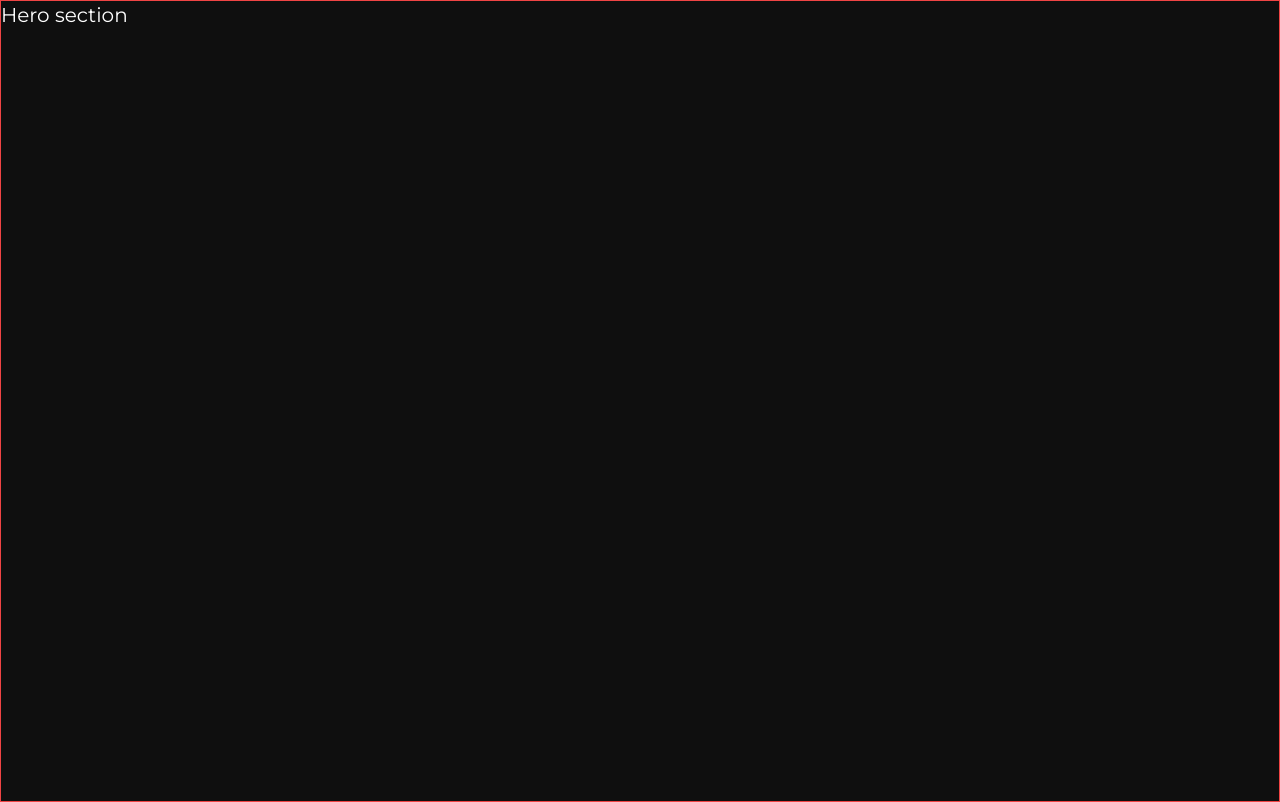
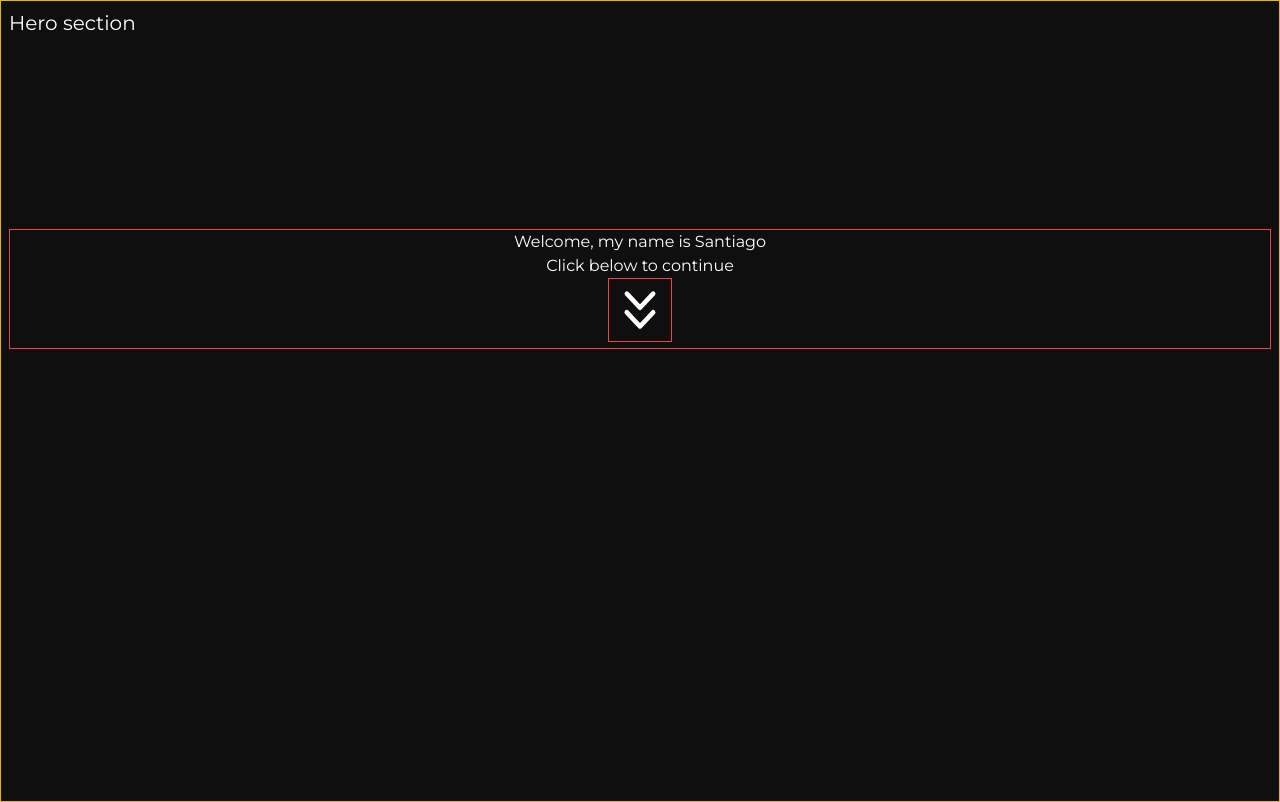
Before and after one commit to sjcrippa/portfolio_3.0, a Next.js app: page / in a window 1280 px wide. Built offline with nearby package versions, Linux system fonts and the light colour scheme.

Commit message:
hero section

```diff
--- a/package.json
+++ b/package.json
@@ -9,6 +9,8 @@
     "lint": "next lint"
   },
   "dependencies": {
+    "@heroicons/react": "^2.0.18",
+    "boxicons": "^2.1.4",
     "framer-motion": "^10.16.5",
     "next": "14.0.3",
     "react": "^18",
--- a/src/app/layout.tsx
+++ b/src/app/layout.tsx
@@ -14,7 +14,7 @@ export default function RootLayout({
 }) {
   return (
     <html lang="en">
-      <body className={`${montserrat.className} antialiased bg-dark text-light max-w-screen-xl border border-red-500 mx-auto`}>
+      <body className={`${montserrat.className} antialiased bg-dark text-light max-w-screen-xl border border-yellow-500 mx-auto`}>
         {children}
       </body>
     </html>
--- a/src/app/page.tsx
+++ b/src/app/page.tsx
@@ -1,10 +1,17 @@
 import Image from 'next/image'
+import { ChevronDoubleDownIcon } from '@heroicons/react/20/solid'
+
 
 export default function Home() {
   return (
     <>
-      <main className='w-full h-screen'>
+      <main className='w-full h-[100vh] p-2'>
         <h1 className='text-xl'>Hero section</h1>
+        <div className='block text-center border border-red-500 mt-48'>
+          <h2>Welcome, my name is Santiago</h2>
+          <h3>Click below to continue</h3>
+          <button className='w-16  border border-red-500'><ChevronDoubleDownIcon className='text-light' /></button>
+        </div>
       </main>
     </>
   )
```
Also changed, not shown: 1 other file (tests, documents, lock files or other folders).
